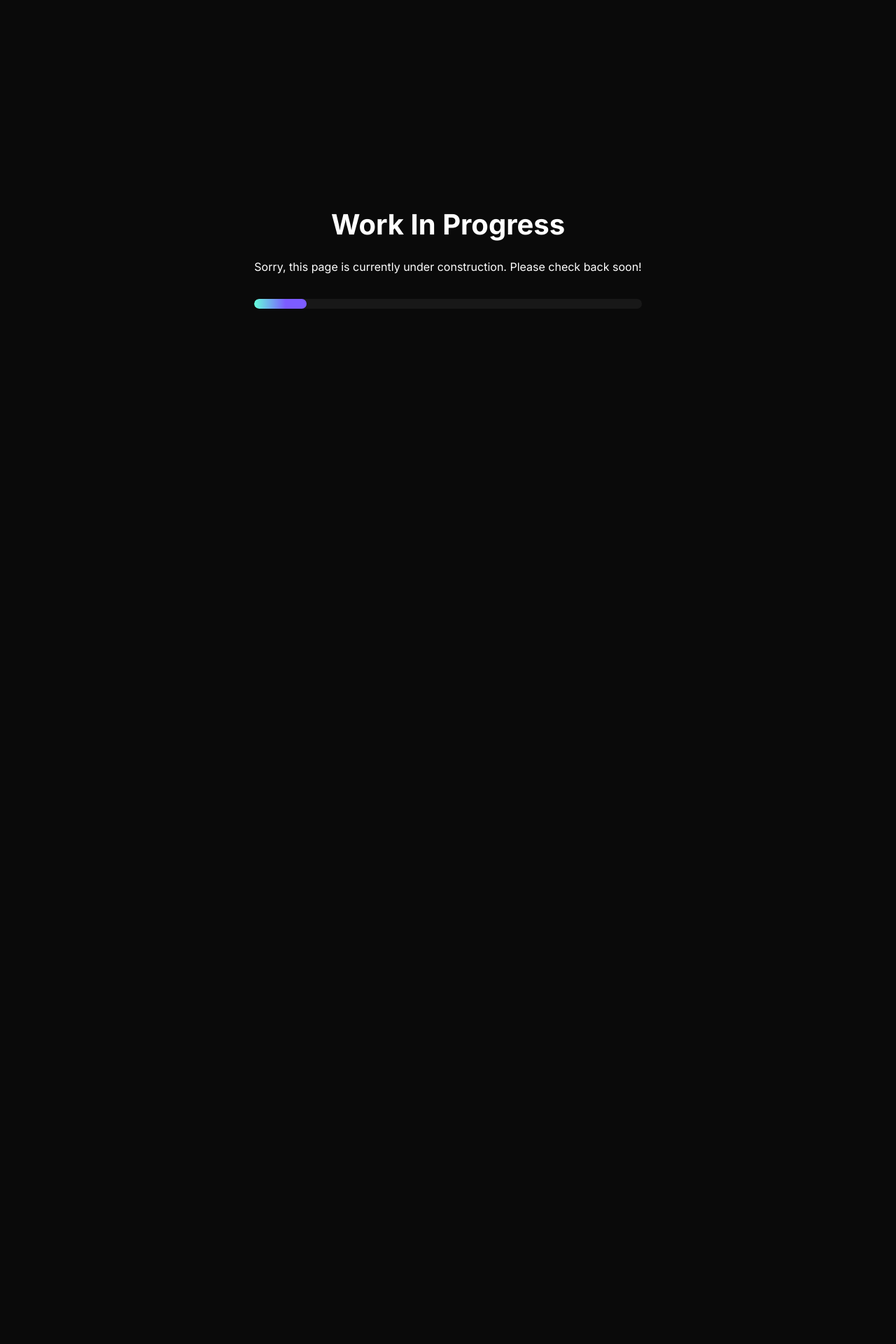
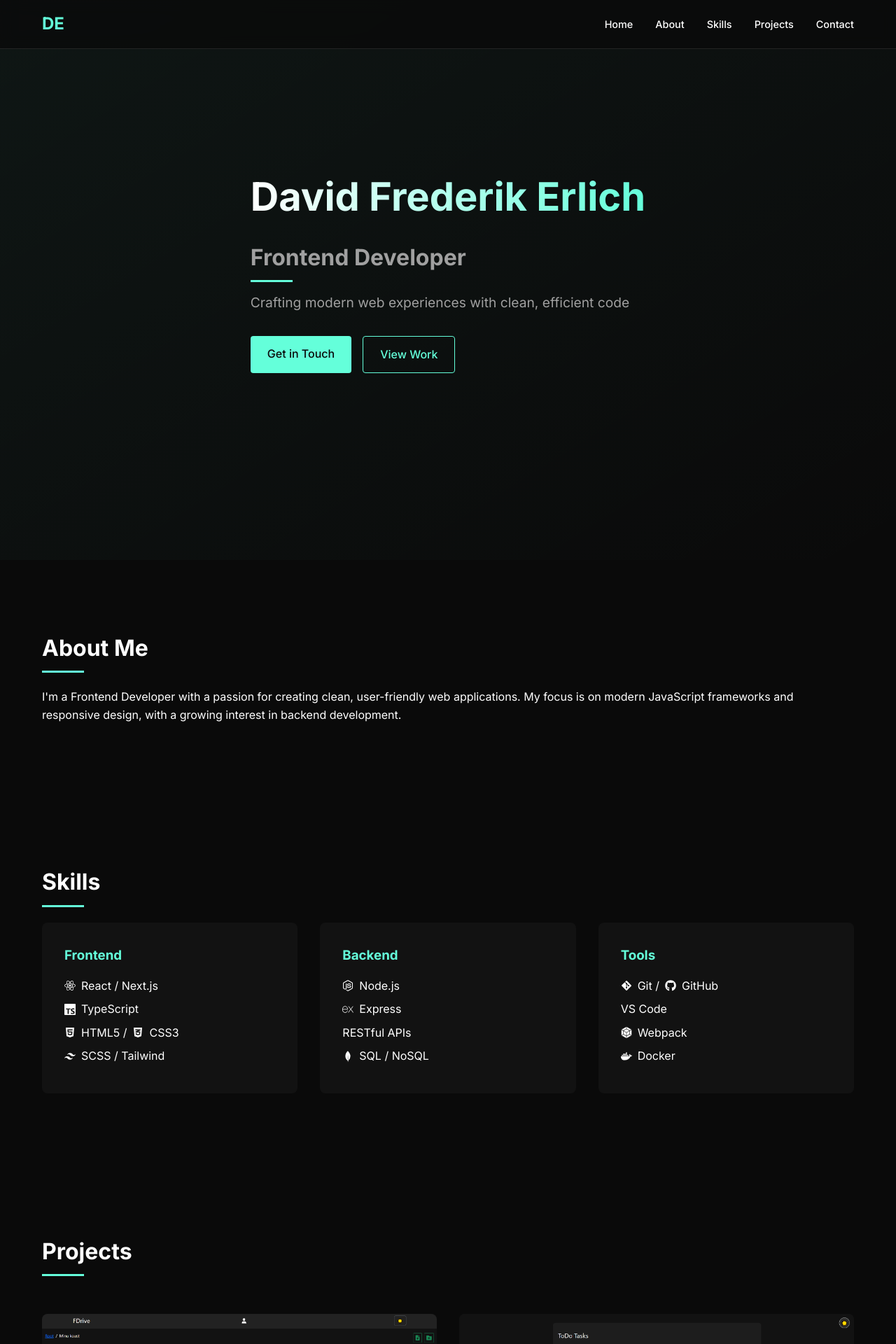
Before and after one commit to daviderl99/my-website, a Next.js app: page / in a window 1280 px wide. Shown: the top 1920 px of the page at 70% size. Before the commit the page ends 800 px from the top, so only its background shows below. Built offline with nearby package versions, Linux system fonts and the light colour scheme.

Commit message:
refactor: restore component imports and remove WorkInProgress placeholder

```diff
--- a/src/app/page.tsx
+++ b/src/app/page.tsx
@@ -1,14 +1,13 @@
 "use client";
 
 import { useEffect } from "react";
-// import Navigation from "@/components/Navigation/Navigation";
-// import Hero from "@/components/Hero/Hero";
-// import About from "@/components/About/About";
-// import Skills from "@/components/Skills/Skills";
-// import Projects from "@/components/Projects/Projects";
-// import Contact from "@/components/Contact/Contact";
-// import Footer from "@/components/Footer/Footer";
-import WorkInProgress from "@/components/WorkInProgress/WorkInProgress";
+import Navigation from "@/components/Navigation/Navigation";
+import Hero from "@/components/Hero/Hero";
+import About from "@/components/About/About";
+import Skills from "@/components/Skills/Skills";
+import Projects from "@/components/Projects/Projects";
+import Contact from "@/components/Contact/Contact";
+import Footer from "@/components/Footer/Footer";
 
 export default function Home() {
   useEffect(() => {
@@ -27,14 +26,13 @@ export default function Home() {
 
   return (
     <main>
-      {/* <Navigation />
+      <Navigation />
       <Hero />
       <About />
-      <Skills /> */}
-      <WorkInProgress />
-      {/* <Projects />
+      <Skills />
+      <Projects />
       <Contact />
-      <Footer /> */}
+      <Footer />
     </main>
   );
 }
```
